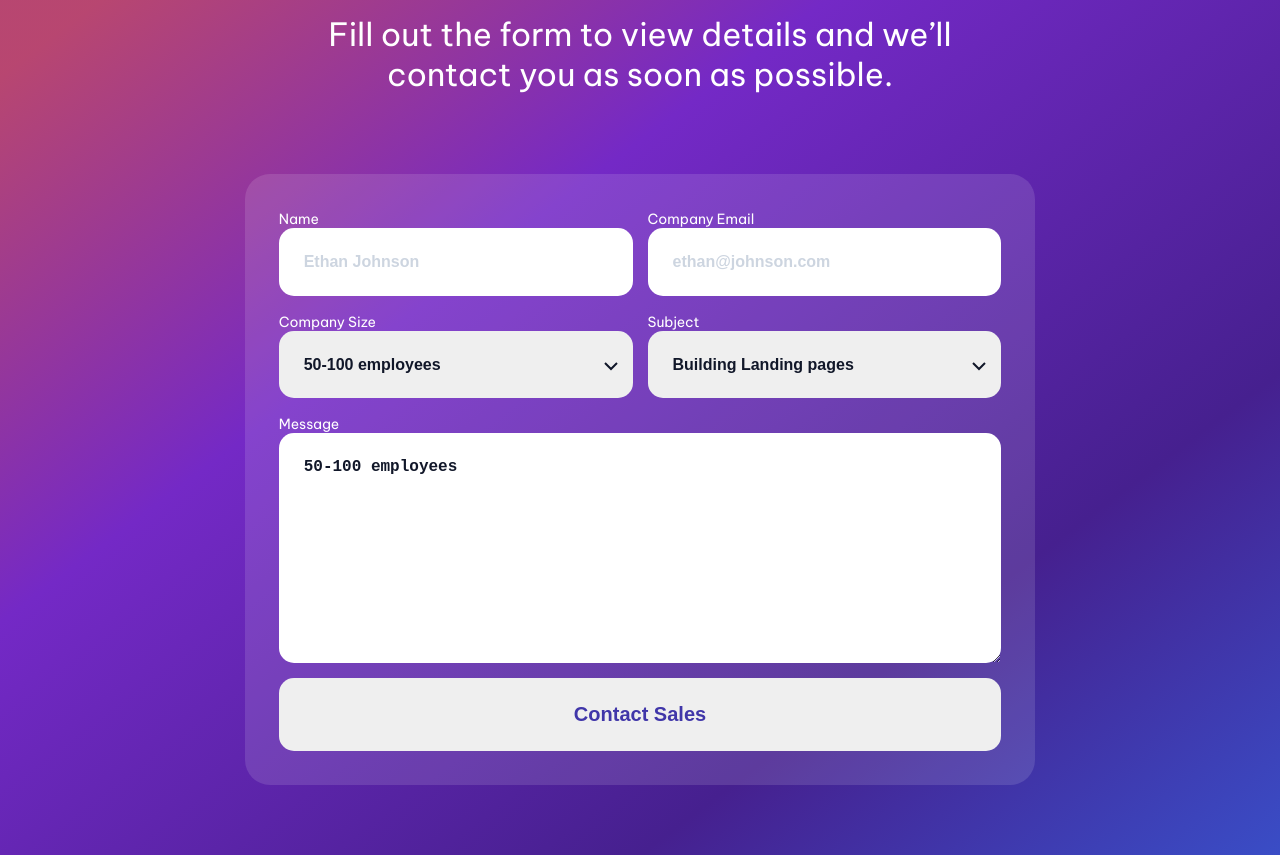
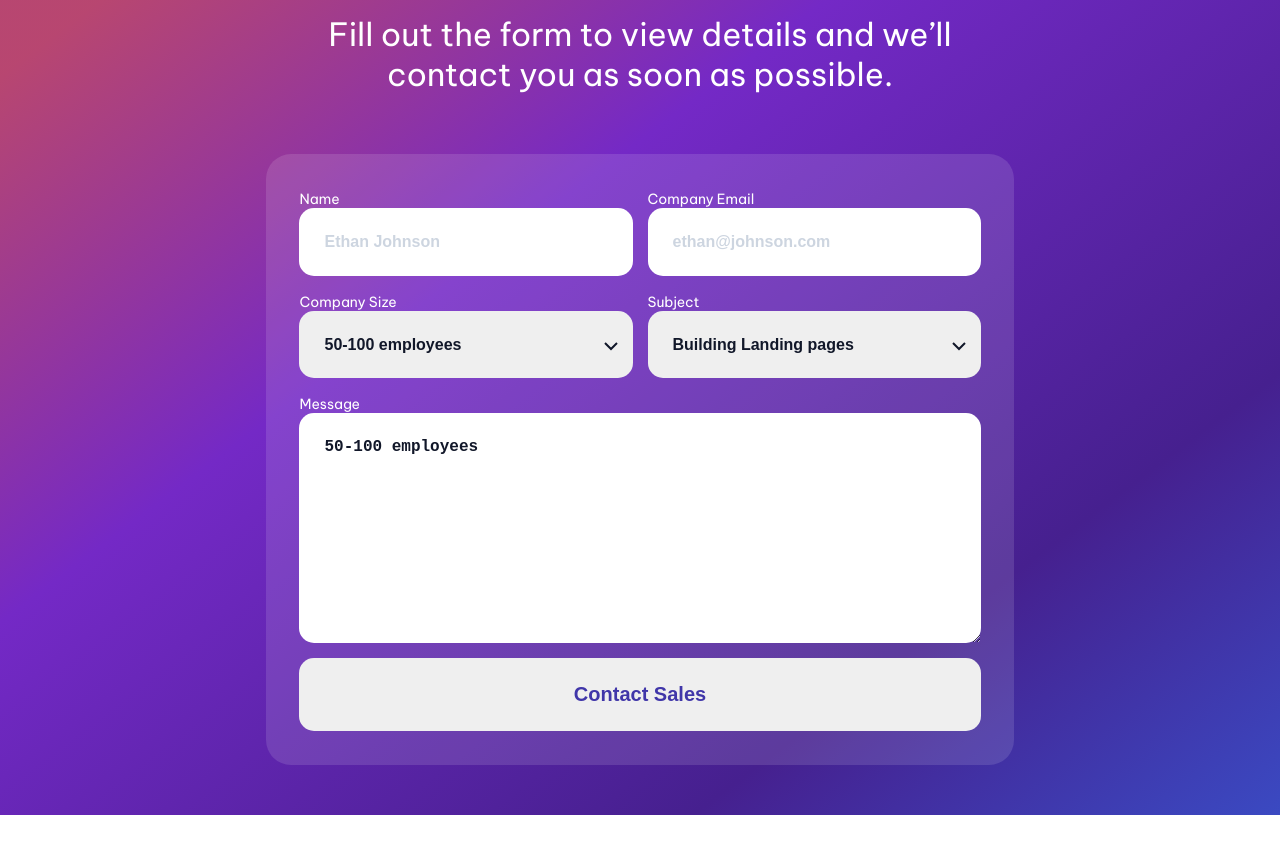
Before and after one commit to OrlandoTO/CONTACT-PAGO, a plain HTML site: page index.html in a window 1280 px wide. Shown: the part 262-1117 px from the top of the page. After the commit the page ends 1077 px from the top, so only its background shows below. Drawn offline with Linux system fonts and the light colour scheme.

Commit message:
Cambiar estilos de formulario y cuerpo

```diff
--- a/index.css
+++ b/index.css
@@ -9,7 +9,7 @@ body {
     background-image: url('./img/bg-image.svg');
     background-size: cover;
     font-family: 'Be Vietnam Pro', sans-serif;
-    margin: calc(0.45rem + 1vw) calc(1.7rem + 1vw) calc(1.7rem + 1vw) calc(1.7rem + 1vw);
+    margin: calc(0.45rem + 1vw) calc(3rem + 1vw) calc(1.7rem + 1vw) calc(3rem + 1vw);
 }
 
 
@@ -33,7 +33,7 @@ main p {
 
 form {
     padding: calc(1.3188rem + 1vw);
-    margin: 30px calc(12rem + 1vw);
+    margin: 10px calc(12rem + 1vw);
     background-color: #f8fafc1f;
     display: grid;
     grid-template-columns: repeat(2, 1fr);
```
